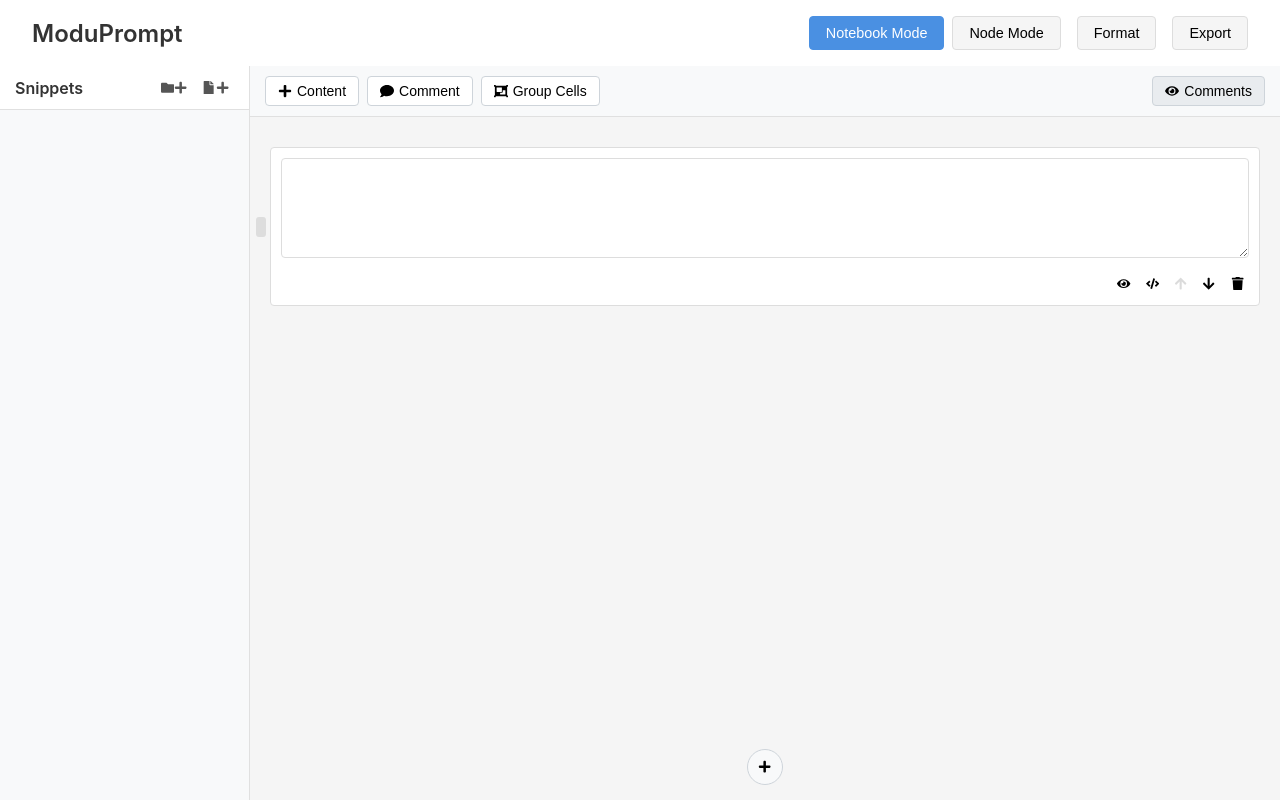
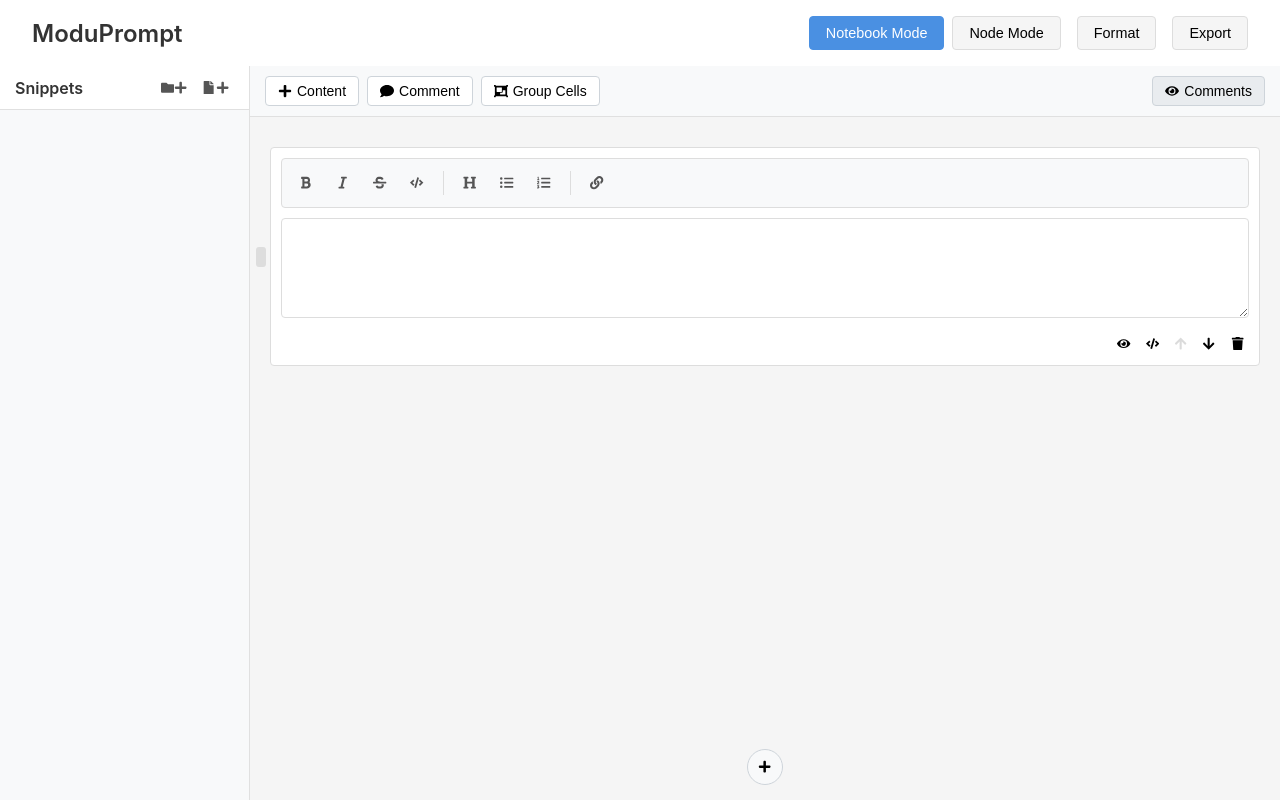
Before and after one commit to DevGuyRash/moduprompt, a React app: page / in a window 1280 px wide. Both pictures are taken after a click on the button "Content". Built offline with nearby package versions, Linux system fonts and the light colour scheme.

Commit message:
Implement Rich Text Editing Bar feature with comprehensive text formatting functionality

```diff
--- a/src/components/NotebookCell/NotebookCell.tsx
+++ b/src/components/NotebookCell/NotebookCell.tsx
@@ -2,6 +2,7 @@ import React, { useRef, useEffect } from 'react';
 import { useDrag, useDrop } from 'react-dnd';
 import { FaArrowUp, FaArrowDown, FaTrash, FaEdit, FaEye, FaComment, FaCheck, FaCode, FaQuoteRight, FaInfoCircle, FaTag } from 'react-icons/fa';
 import MarkdownPreview from '../MarkdownPreview/MarkdownPreview';
+import RichTextBar from '../RichTextBar/RichTextBar';
 import { CellData, CellType, FormatOptions } from '../../contexts/NotebookContext';
 import './NotebookCell.css';
 
@@ -154,6 +155,97 @@ const NotebookCell: React.FC<NotebookCellProps> = ({
   };
 
   /**
+   * Applies rich text formatting to the selected text in the editor
+   * @param {string} formatType - The type of formatting to apply
+   * @param {string} formatValue - Optional value for the formatting (e.g., URL for links)
+   */
+  const handleFormatText = (formatType: string, formatValue?: string) => {
+    if (!cell.isEditing) return;
+
+    const textarea = document.querySelector(`.notebook-cell[data-id="${cell.id}"] .cell-editor`) as HTMLTextAreaElement;
+    if (!textarea) return;
+
+    const start = textarea.selectionStart;
+    const end = textarea.selectionEnd;
+    const selectedText = textarea.value.substring(start, end);
+
+    if (start === end && formatType !== 'unordered-list' && formatType !== 'ordered-list') {
+      // No text selected, don't apply formatting
+      return;
+    }
+
+    let formattedText = '';
+    let newCursorPos = end;
+
+    switch (formatType) {
+      case 'bold':
+        formattedText = `**${selectedText}**`;
+        newCursorPos = end + 4;
+        break;
+      case 'italic':
+        formattedText = `*${selectedText}*`;
+        newCursorPos = end + 2;
+        break;
+      case 'strikethrough':
+        formattedText = `~~${selectedText}~~`;
+        newCursorPos = end + 4;
+        break;
+      case 'code-inline':
+        formattedText = `\`${selectedText}\``;
+        newCursorPos = end + 2;
+        break;
+      case 'heading':
+        // Add heading level (default to h2)
+        const level = formatValue || '2';
+        const prefix = '#'.repeat(parseInt(level));
+        formattedText = `${prefix} ${selectedText}`;
+        newCursorPos = end + parseInt(level) + 1;
+        break;
+      case 'unordered-list':
+        // Add bullet points to each line
+        if (selectedText) {
+          formattedText = selectedText.split('\n').map(line => `- ${line}`).join('\n');
+          newCursorPos = start + formattedText.length;
+        } else {
+          formattedText = '- ';
+          newCursorPos = start + 2;
+        }
+        break;
+      case 'ordered-list':
+        // Add numbers to each line
+        if (selectedText) {
+          formattedText = selectedText.split('\n').map((line, i) => `${i + 1}. ${line}`).join('\n');
+          newCursorPos = start + formattedText.length;
+        } else {
+          formattedText = '1. ';
+          newCursorPos = start + 3;
+        }
+        break;
+      case 'link':
+        if (formatValue) {
+          formattedText = `[${selectedText}](${formatValue})`;
+          newCursorPos = start + formattedText.length;
+        } else {
+          formattedText = `[${selectedText}](url)`;
+          newCursorPos = start + selectedText.length + 3;
+        }
+        break;
+      default:
+        formattedText = selectedText;
+    }
+
+    // Update the content
+    const newContent = textarea.value.substring(0, start) + formattedText + textarea.value.substring(end);
+    updateCell(cell.id, { content: newContent });
+
+    // Set cursor position after the operation is complete
+    setTimeout(() => {
+      textarea.focus();
+      textarea.setSelectionRange(newCursorPos, newCursorPos);
+    }, 0);
+  };
+
+  /**
    * Toggles between edit and view mode for the cell
    */
   const toggleEditMode = () => {
@@ -232,16 +324,20 @@ const NotebookCell: React.FC<NotebookCellProps> = ({
                  ${groupingMode ? 'grouping-mode' : ''}
                  ${cell.formatting ? `formatted formatted-${cell.formatting.type}` : ''}`}
       onClick={handleCellClick}
+      data-id={cell.id}
     >
       <div className="cell-handle"></div>
 
       <div className="cell-content">
         {cell.isEditing ? (
-          <textarea
-            value={cell.content}
-            onChange={handleContentChange}
-            className="cell-editor"
-          />
+          <>
+            <RichTextBar onFormatText={handleFormatText} />
+            <textarea
+              value={cell.content}
+              onChange={handleContentChange}
+              className="cell-editor"
+            />
+          </>
         ) : (
           <MarkdownPreview markdown={getFormattedContent()} />
         )}
--- /dev/null
+++ b/src/components/RichTextBar/RichTextBar.css
@@ -0,0 +1,70 @@
+.rich-text-bar {
+  display: flex;
+  align-items: center;
+  flex-wrap: wrap;
+  gap: 5px;
+  padding: 8px;
+  background-color: #f8f9fa;
+  border: 1px solid #ddd;
+  border-radius: 4px;
+  margin-bottom: 10px;
+}
+
+.format-button {
+  display: flex;
+  align-items: center;
+  justify-content: center;
+  width: 32px;
+  height: 32px;
+  background: none;
+  border: 1px solid transparent;
+  border-radius: 4px;
+  cursor: pointer;
+  color: #555;
+  transition: all 0.2s ease;
+}
+
+.format-button:hover {
+  background-color: #e6f7ff;
+  border-color: #91d5ff;
+  color: #1890ff;
+}
+
+.format-button:active {
+  background-color: #bae7ff;
+}
+
+.separator {
+  width: 1px;
+  height: 24px;
+  background-color: #ddd;
+  margin: 0 5px;
+}
+
+.link-input-container {
+  display: flex;
+  align-items: center;
+  margin-left: 5px;
+}
+
+.link-input {
+  padding: 5px 8px;
+  border: 1px solid #ddd;
+  border-radius: 4px 0 0 4px;
+  font-size: 14px;
+  width: 200px;
+}
+
+.link-insert-button {
+  padding: 5px 10px;
+  background-color: #1890ff;
+  color: white;
+  border: none;
+  border-radius: 0 4px 4px 0;
+  cursor: pointer;
+  font-size: 14px;
+}
+
+.link-insert-button:hover {
+  background-color: #40a9ff;
+}
--- /dev/null
+++ b/src/components/RichTextBar/RichTextBar.tsx
@@ -0,0 +1,122 @@
+import React from 'react';
+import {
+  FaBold, FaItalic, FaStrikethrough, FaCode,
+  FaListUl, FaListOl, FaLink, FaHeading
+} from 'react-icons/fa';
+import './RichTextBar.css';
+
+interface RichTextBarProps {
+  onFormatText: (formatType: string, formatValue?: string) => void;
+}
+
+/**
+ * Rich text editing toolbar component
+ * Provides buttons for common markdown formatting options
+ */
+const RichTextBar: React.FC<RichTextBarProps> = ({ onFormatText }) => {
+  const [linkUrl, setLinkUrl] = React.useState('');
+  const [showLinkInput, setShowLinkInput] = React.useState(false);
+
+  /**
+   * Handles link insertion
+   */
+  const handleLinkInsert = () => {
+    if (linkUrl.trim()) {
+      onFormatText('link', linkUrl);
+      setLinkUrl('');
+      setShowLinkInput(false);
+    }
+  };
+
+  return (
+    <div className="rich-text-bar">
+      <button
+        className="format-button"
+        onClick={() => onFormatText('bold')}
+        title="Bold"
+      >
+        <FaBold />
+      </button>
+
+      <button
+        className="format-button"
+        onClick={() => onFormatText('italic')}
+        title="Italic"
+      >
+        <FaItalic />
+      </button>
+
+      <button
+        className="format-button"
+        onClick={() => onFormatText('strikethrough')}
+        title="Strikethrough"
+      >
+        <FaStrikethrough />
+      </button>
+
+      <button
+        className="format-button"
+        onClick={() => onFormatText('code-inline')}
+        title="Inline Code"
+      >
+        <FaCode />
+      </button>
+
+      <div className="separator"></div>
+
+      <button
+        className="format-button"
+        onClick={() => onFormatText('heading', '2')}
+        title="Heading"
+      >
+        <FaHeading />
+      </button>
+
+      <button
+        className="format-button"
+        onClick={() => onFormatText('unordered-list')}
+        title="Bullet List"
+      >
+        <FaListUl />
+      </button>
+
+      <button
+        className="format-button"
+        onClick={() => onFormatText('ordered-list')}
+        title="Numbered List"
+      >
+        <FaListOl />
+      </button>
+
+      <div className="separator"></div>
+
+      <button
+        className="format-button"
+        onClick={() => setShowLinkInput(!showLinkInput)}
+        title="Insert Link"
+      >
+        <FaLink />
+      </button>
+
+      {showLinkInput && (
+        <div className="link-input-container">
+          <input
+            type="text"
+            value={linkUrl}
+            onChange={(e) => setLinkUrl(e.target.value)}
+            placeholder="Enter URL"
+            className="link-input"
+          />
+          <button
+            className="link-insert-button"
+            onClick={handleLinkInsert}
+          >
+            Insert
+          </button>
+        </div>
+      )}
+    </div>
+  );
+};
+
+export default RichTextBar;
```
